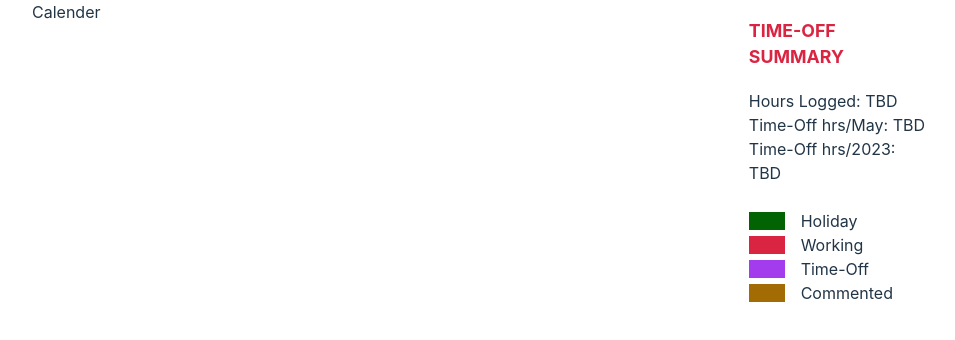
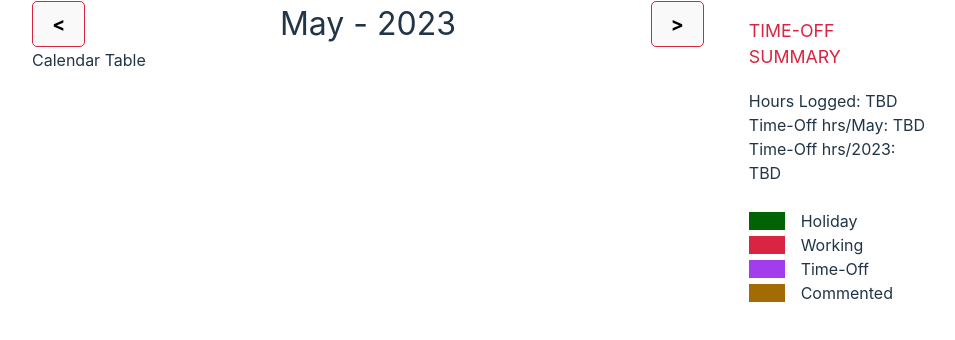
Before and after one commit to aadarsh10c/calendar-react, a React (Vite) app: page / in a window 1280 px wide. Shown: the top 340 px of the page, without its empty margins (160-1115 px from the left). Built offline with nearby package versions, Linux system fonts and the light colour scheme.

Commit message:
alendar component adde, navigatinn styling done

```diff
--- a/src/App.jsx
+++ b/src/App.jsx
@@ -1,6 +1,7 @@
 import { useState } from 'react'
 
 import Description from './Description'
+import Calendar from './Calendar'
 import reactLogo from './assets/react.svg'
 import viteLogo from '/vite.svg'
 
@@ -10,10 +11,7 @@ function App() {
   return (
     <>
       <div className='container flex justify-between'>
-
-        <div className="calendar">
-          Calender
-        </div>
+          <Calendar />
           <Description/>
       </div>
 
--- /dev/null
+++ b/src/Calendar.jsx
@@ -0,0 +1,16 @@
+import React from "react";
+
+export default function Calendar(){
+    return(
+        <div className="calendar">
+          <div className="calendar-nav flex align-center justify-between">
+          <button className="btn">&lt;</button>
+            <h1 >May - 2023</h1>
+            <button className="btn">&gt;</button>
+          </div>
+          <div className="calendar-table">
+            Calendar Table
+          </div>
+        </div>
+    )
+}
--- a/src/index.css
+++ b/src/index.css
@@ -83,6 +83,13 @@ h3{
 
 p{
   font-size: 1rem;
+}
+
+h1,
+h2,
+h3,
+p{
+  font-weight: normal;
 }
 
 body{
@@ -206,11 +213,31 @@ body{
   .summary{
     margin-bottom: 1.5em;
   }
+
   .label{
     display: inline-block;
     width: 20%;
     aspect-ratio: 2/1;
     margin-right: 1em;
+  }
+
+  .calendar-nav{
+    width:100%;
+  }
+
+  .btn{
+    font-family: inherit;
+    font-weight: bold;
+    font-size: 1.2em;
+    overflow: visible;
+    padding:.5em 1em;
+    border: 1px solid var(--pink);
+    border-radius: 5px;
+    cursor:pointer;
+  }
+
+  .btn:hover{
+    background-color: rgba(211, 191, 191, 0.542);
   }
 
 /* --------------------------------------------- */
```
